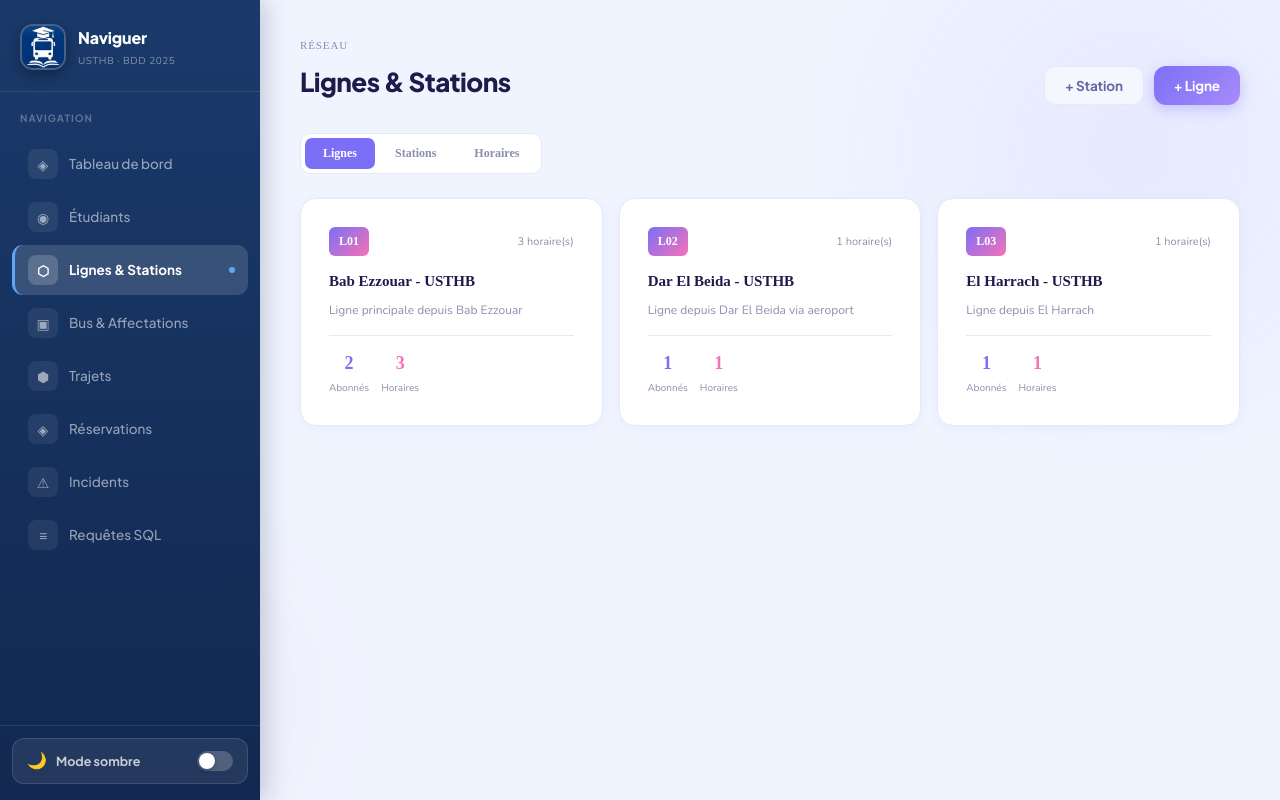
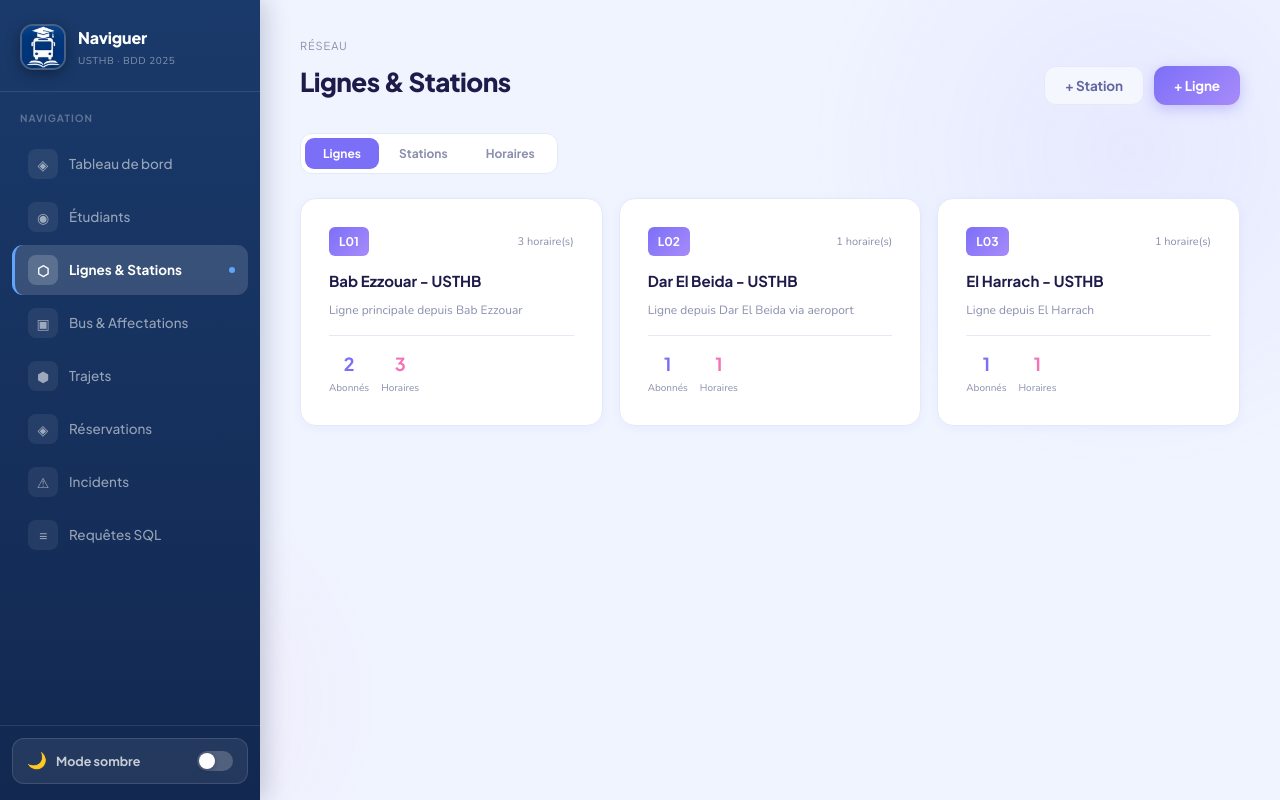
Before and after one commit to bchraaaa2-arch/transport-universitaire, a Next.js app: page /lignes in a window 1280 px wide. Built offline with nearby package versions, Linux system fonts and the light colour scheme.

Commit message:
Update lignes.js

```diff
--- a/src/pages/lignes.js
+++ b/src/pages/lignes.js
@@ -1,22 +1,13 @@
 import { useState } from 'react';
 import Layout from '../components/Layout';
-import { mockData } from '../data/mockData';
+import { useData } from '../context/DataContext';
 
 export default function Lignes() {
+  const { lignes, setLignes, stations, setStations, horaires, abonnements, affecter, bus, desservir } = useData();
   const [tab, setTab] = useState('lignes');
-  const [lignes, setLignes] = useState(mockData.lignes);
-  const [stations, setStations] = useState(mockData.stations);
   const [modal, setModal] = useState(null);
   const [form, setForm] = useState({});
   const [selectedLigne, setSelectedLigne] = useState(null);
-
-  const desservir = mockData.desservir || [];
-  const horaires = mockData.horaires;
-
-  const getLigneStations = (id) => {
-    const entries = desservir.filter ? desservir.filter(d => d.id_ligne === id) : [];
-    return entries.map(d => stations.find(s => s.id === d.id_station)).filter(Boolean);
-  };
 
   const getLigneHoraires = (id) => horaires.filter(h => h.id_ligne === id);
 
@@ -30,11 +21,9 @@ export default function Lignes() {
 
   const save = () => {
     if (form._type === 'ligne') {
-      const newL = { id: Date.now(), code_ligne: form.code_ligne, nom_ligne: form.nom_ligne, description: form.description };
-      setLignes([...lignes, newL]);
+      setLignes([...lignes, { id: Date.now(), code_ligne: form.code_ligne, nom_ligne: form.nom_ligne, description: form.description }]);
     } else {
-      const newS = { id: Date.now(), nom_station: form.nom_station, localisation: form.localisation, type: form.type };
-      setStations([...stations, newS]);
+      setStations([...stations, { id: Date.now(), nom_station: form.nom_station, localisation: form.localisation, type: form.type }]);
     }
     setModal(null);
   };
@@ -45,7 +34,7 @@ export default function Lignes() {
     <Layout>
       <div style={{ display: 'flex', justifyContent: 'space-between', alignItems: 'flex-end', marginBottom: 28 }}>
         <div>
-          <div style={{ fontSize: 11, color: 'var(--text-muted)', fontFamily: 'Syne', textTransform: 'uppercase', letterSpacing: '0.08em', marginBottom: 4 }}>Réseau</div>
+          <div style={{ fontSize: 11, color: 'var(--text-muted)', fontFamily: 'Plus Jakarta Sans, sans-serif', textTransform: 'uppercase', letterSpacing: '0.08em', marginBottom: 4 }}>Réseau</div>
           <h1 style={{ fontSize: 26, fontWeight: 800 }}>Lignes & Stations</h1>
         </div>
         <div style={{ display: 'flex', gap: 10 }}>
@@ -54,17 +43,14 @@ export default function Lignes() {
         </div>
       </div>
 
-      {/* Tabs */}
-      <div style={{ display: 'flex', gap: 2, background: 'var(--surface)', border: '1px solid var(--border)', borderRadius: 10, padding: 4, width: 'fit-content', marginBottom: 24 }}>
+      <div style={{ display: 'flex', gap: 2, background: 'var(--surface)', border: '1.5px solid var(--border)', borderRadius: 12, padding: 4, width: 'fit-content', marginBottom: 24 }}>
         {['lignes', 'stations', 'horaires'].map(t => (
           <button key={t} onClick={() => setTab(t)} style={{
-            padding: '8px 18px', borderRadius: 7, fontFamily: 'Syne', fontWeight: 600, fontSize: 12,
+            padding: '8px 18px', borderRadius: 9, fontFamily: 'Plus Jakarta Sans, sans-serif', fontWeight: 700, fontSize: 12,
             background: tab === t ? 'var(--accent)' : 'transparent',
             color: tab === t ? '#fff' : 'var(--text-muted)',
             textTransform: 'capitalize', transition: 'all .15s',
-          }}>
-            {t.charAt(0).toUpperCase() + t.slice(1)}
-          </button>
+          }}>{t.charAt(0).toUpperCase() + t.slice(1)}</button>
         ))}
       </div>
 
@@ -72,39 +58,36 @@ export default function Lignes() {
         <div style={{ display: 'grid', gridTemplateColumns: 'repeat(3, 1fr)', gap: 16 }}>
           {lignes.map(l => {
             const hs = getLigneHoraires(l.id);
-            const aboCount = mockData.abonnements.filter(a => a.id_ligne === l.id && a.statut === 'actif').length;
+            const aboCount = abonnements.filter(a => a.id_ligne === l.id && a.statut === 'actif').length;
             return (
-              <div key={l.id} className="card" style={{ cursor: 'pointer', transition: 'border-color .15s' }}
-                onClick={() => setSelectedLigne(selectedLigne?.id === l.id ? null : l)}>
+              <div key={l.id} className="card" style={{ cursor: 'pointer' }} onClick={() => setSelectedLigne(selectedLigne?.id === l.id ? null : l)}>
                 <div style={{ display: 'flex', justifyContent: 'space-between', alignItems: 'center', marginBottom: 12 }}>
-                  <span style={{
-                    background: 'linear-gradient(135deg, var(--accent), var(--accent2))',
-                    color: '#fff', padding: '4px 10px', borderRadius: 6,
-                    fontFamily: 'Syne', fontWeight: 700, fontSize: 12,
-                  }}>{l.code_ligne}</span>
+                  <span style={{ background: 'linear-gradient(135deg, var(--accent), #a78bfa)', color: '#fff', padding: '4px 10px', borderRadius: 6, fontFamily: 'Plus Jakarta Sans, sans-serif', fontWeight: 700, fontSize: 12 }}>{l.code_ligne}</span>
                   <span style={{ fontSize: 11, color: 'var(--text-muted)' }}>{hs.length} horaire(s)</span>
                 </div>
-                <div style={{ fontFamily: 'Syne', fontWeight: 700, fontSize: 15, color: 'var(--text)', marginBottom: 6 }}>{l.nom_ligne}</div>
+                <div style={{ fontFamily: 'Plus Jakarta Sans, sans-serif', fontWeight: 700, fontSize: 15, color: 'var(--text)', marginBottom: 6 }}>{l.nom_ligne}</div>
                 <div style={{ fontSize: 12, color: 'var(--text-muted)', marginBottom: 14 }}>{l.description || 'Aucune description'}</div>
                 <div style={{ display: 'flex', gap: 12, borderTop: '1px solid var(--border)', paddingTop: 12 }}>
                   <div style={{ textAlign: 'center' }}>
-                    <div style={{ fontFamily: 'Syne', fontWeight: 700, color: 'var(--accent)', fontSize: 18 }}>{aboCount}</div>
+                    <div style={{ fontFamily: 'Plus Jakarta Sans, sans-serif', fontWeight: 700, color: 'var(--accent)', fontSize: 18 }}>{aboCount}</div>
                     <div style={{ fontSize: 10, color: 'var(--text-muted)' }}>Abonnés</div>
                   </div>
                   <div style={{ textAlign: 'center' }}>
-                    <div style={{ fontFamily: 'Syne', fontWeight: 700, color: 'var(--accent2)', fontSize: 18 }}>{hs.length}</div>
+                    <div style={{ fontFamily: 'Plus Jakarta Sans, sans-serif', fontWeight: 700, color: '#f472b6', fontSize: 18 }}>{hs.length}</div>
                     <div style={{ fontSize: 10, color: 'var(--text-muted)' }}>Horaires</div>
                   </div>
                 </div>
                 {selectedLigne?.id === l.id && (
                   <div style={{ marginTop: 14, paddingTop: 14, borderTop: '1px solid var(--border)' }}>
-                    <div style={{ fontSize: 11, fontFamily: 'Syne', fontWeight: 600, color: 'var(--text-muted)', textTransform: 'uppercase', letterSpacing: '0.06em', marginBottom: 8 }}>Horaires</div>
-                    {hs.length === 0 ? <div style={{ color: 'var(--text-muted)', fontSize: 12 }}>Aucun horaire</div> : hs.map(h => (
-                      <div key={h.id} style={{ display: 'flex', justifyContent: 'space-between', padding: '4px 0', fontSize: 12, color: 'var(--text-dim)' }}>
-                        <span style={{ textTransform: 'capitalize' }}>{h.jour_semaine}</span>
-                        <span style={{ fontFamily: 'monospace' }}>{h.heure_depart} → {h.heure_arrivee || '?'}</span>
-                      </div>
-                    ))}
+                    <div style={{ fontSize: 11, fontFamily: 'Plus Jakarta Sans, sans-serif', fontWeight: 700, color: 'var(--text-muted)', textTransform: 'uppercase', letterSpacing: '0.06em', marginBottom: 8 }}>Horaires</div>
+                    {hs.length === 0
+                      ? <div style={{ color: 'var(--text-muted)', fontSize: 12 }}>Aucun horaire</div>
+                      : hs.map(h => (
+                        <div key={h.id} style={{ display: 'flex', justifyContent: 'space-between', padding: '4px 0', fontSize: 12, color: 'var(--text-dim)' }}>
+                          <span style={{ textTransform: 'capitalize' }}>{h.jour_semaine}</span>
+                          <span style={{ fontFamily: 'monospace' }}>{h.heure_depart} → {h.heure_arrivee || '?'}</span>
+                        </div>
+                      ))}
                   </div>
                 )}
               </div>
@@ -117,33 +100,20 @@ export default function Lignes() {
         <div className="card" style={{ padding: 0, overflow: 'hidden' }}>
           <table>
             <thead>
-              <tr>
-                <th>#</th>
-                <th>Nom de la station</th>
-                <th>Localisation</th>
-                <th>Type</th>
-                <th>Lignes desservies</th>
-              </tr>
+              <tr><th>#</th><th>Nom de la station</th><th>Localisation</th><th>Type</th><th>Lignes desservies</th></tr>
             </thead>
             <tbody>
               {stations.map(s => {
-                const lignesDes = mockData.desservir
-                  ? mockData.desservir.filter(d => d.id_station === s.id).map(d => lignes.find(l => l.id === d.id_ligne)).filter(Boolean)
+                const lignesDes = desservir
+                  ? desservir.filter(d => d.id_station === s.id).map(d => lignes.find(l => l.id === d.id_ligne)).filter(Boolean)
                   : [];
                 return (
                   <tr key={s.id}>
                     <td style={{ color: 'var(--text-muted)', fontFamily: 'monospace' }}>{s.id}</td>
                     <td style={{ color: 'var(--text)', fontWeight: 500 }}>{s.nom_station}</td>
                     <td>{s.localisation}</td>
-                    <td>
-                      <span className={`badge ${s.type === 'terminus' ? 'badge-blue' : 'badge-gray'}`}>{s.type}</span>
-                    </td>
-                    <td>
-                      {lignesDes.length === 0
-                        ? <span style={{ color: 'var(--text-muted)' }}>—</span>
-                        : lignesDes.map(l => <span key={l.id} className="badge badge-green" style={{ marginRight: 4 }}>{l.code_ligne}</span>)
-                      }
-                    </td>
+                    <td><span className={`badge ${s.type === 'terminus' ? 'badge-blue' : 'badge-gray'}`}>{s.type}</span></td>
+                    <td>{lignesDes.length === 0 ? <span style={{ color: 'var(--text-muted)' }}>—</span> : lignesDes.map(l => <span key={l.id} className="badge badge-blue" style={{ marginRight: 4 }}>{l.code_ligne}</span>)}</td>
                   </tr>
                 );
               })}
@@ -158,7 +128,7 @@ export default function Lignes() {
             const hs = getLigneHoraires(l.id);
             return (
               <div key={l.id} className="card">
-                <div style={{ fontFamily: 'Syne', fontWeight: 700, fontSize: 15, marginBottom: 16, display: 'flex', gap: 10, alignItems: 'center' }}>
+                <div style={{ fontFamily: 'Plus Jakarta Sans, sans-serif', fontWeight: 700, fontSize: 15, marginBottom: 16, display: 'flex', gap: 10, alignItems: 'center' }}>
                   <span style={{ background: 'var(--accent)', color: '#fff', padding: '2px 8px', borderRadius: 5, fontSize: 12 }}>{l.code_ligne}</span>
                   {l.nom_ligne}
                 </div>
@@ -167,12 +137,10 @@ export default function Lignes() {
                     const dayH = hs.filter(h => h.jour_semaine === j);
                     return (
                       <div key={j} style={{ background: 'var(--surface2)', borderRadius: 8, padding: '10px 8px', textAlign: 'center' }}>
-                        <div style={{ fontSize: 10, fontFamily: 'Syne', fontWeight: 600, color: 'var(--text-muted)', textTransform: 'uppercase', letterSpacing: '0.04em', marginBottom: 6 }}>{j.slice(0, 3)}</div>
+                        <div style={{ fontSize: 10, fontFamily: 'Plus Jakarta Sans, sans-serif', fontWeight: 700, color: 'var(--text-muted)', textTransform: 'uppercase', letterSpacing: '0.04em', marginBottom: 6 }}>{j.slice(0, 3)}</div>
                         {dayH.length === 0
                           ? <div style={{ fontSize: 11, color: 'var(--text-muted)' }}>—</div>
-                          : dayH.map(h => (
-                            <div key={h.id} style={{ fontSize: 11, color: 'var(--accent)', fontFamily: 'monospace', marginTop: 2 }}>{h.heure_depart}</div>
-                          ))}
+                          : dayH.map(h => <div key={h.id} style={{ fontSize: 11, color: 'var(--accent)', fontFamily: 'monospace', marginTop: 2 }}>{h.heure_depart}</div>)}
                       </div>
                     );
                   })}
@@ -186,9 +154,7 @@ export default function Lignes() {
       {modal && (
         <div className="modal-overlay" onClick={e => e.target === e.currentTarget && setModal(null)}>
           <div className="modal">
-            <h2 style={{ fontFamily: 'Syne', fontSize: 18, marginBottom: 20 }}>
-              {form._type === 'ligne' ? 'Nouvelle ligne' : 'Nouvelle station'}
-            </h2>
+            <h2 style={{ fontFamily: 'Plus Jakarta Sans, sans-serif', fontSize: 18, marginBottom: 20 }}>{form._type === 'ligne' ? 'Nouvelle ligne' : 'Nouvelle station'}</h2>
             {form._type === 'ligne' ? (
               <>
                 <div className="form-group"><label className="form-label">Code ligne *</label><input value={form.code_ligne} onChange={e => setForm({ ...form, code_ligne: e.target.value })} placeholder="ex: L04" /></div>
```
